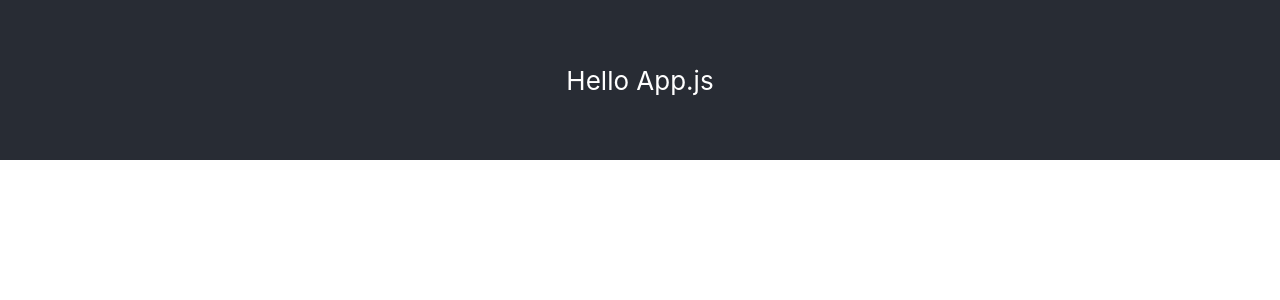
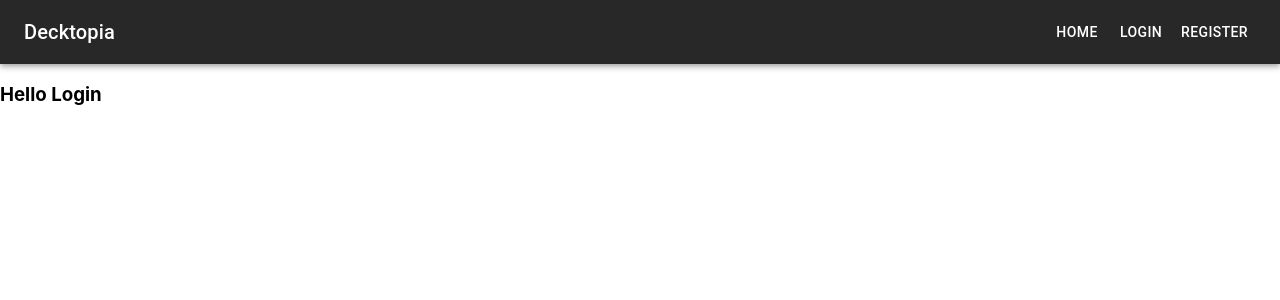
Before and after one commit to keepforever/deck-app-web, a React (Create React App) app: page /login in a window 1280 px wide. Shown: the top 300 px of the page. Built offline with nearby package versions, Linux system fonts and the light colour scheme.

Commit message:
added simple layout and app bar and routes

```diff
--- a/package.json
+++ b/package.json
@@ -4,6 +4,9 @@
     "private": true,
     "dependencies": {
         "@apollo/react-hooks": "^0.1.0-beta.11",
+        "@material-ui/core": "^4.2.1",
+        "@material-ui/icons": "^4.2.1",
+        "@material-ui/styles": "^4.2.1",
         "apollo-cache-inmemory": "^1.6.2",
         "apollo-client": "^2.6.3",
         "apollo-link-http": "^1.5.15",
--- a/src/App.js
+++ b/src/App.js
@@ -1,13 +1,22 @@
 import React from 'react';
 import './App.css';
+import { BrowserRouter as Router, Route } from 'react-router-dom';
+// locals
+import Layout from './comps/layout/Layout';
+import Home from './pages/Home';
+import Login from './pages/Login';
+import Register from './pages/Register';
 
 function App () {
+    console.log('\n', '\n', `hello App `, '\n', '\n');
     return (
-        <div className="App">
-            <header className="App-header">
-                <p>Hello App.js</p>
-            </header>
-        </div>
+        <Router>
+            <Layout>
+                <Route exact path="/" component={Home} />
+                <Route exact path="/login" component={Login} />
+                <Route exact path="/register" component={Register} />
+            </Layout>
+        </Router>
     );
 }
 
--- /dev/null
+++ b/src/comps/layout/Layout.js
@@ -0,0 +1,32 @@
+import React from 'react';
+import PropTypes from 'prop-types';
+import { withStyles } from '@material-ui/core/styles';
+import Navbar from './Navbar';
+
+const styles = theme => ({
+    root: {
+        marginTop: 20,
+        display: 'flex',
+        flexDirection: 'column',
+        alignItems: 'center',
+        minWidth: '85vw',
+        maxWidth: '86vw',
+        minHeight: '75vh',
+        padding: '40px'
+    }
+});
+
+function Layout ({ children, classes }) {
+    return (
+        <React.Fragment>
+            <Navbar />
+            {children}
+        </React.Fragment>
+    );
+}
+
+Layout.propTypes = {
+    classes: PropTypes.object.isRequired
+};
+
+export default withStyles(styles)(Layout);
--- /dev/null
+++ b/src/comps/layout/Navbar.js
@@ -0,0 +1,80 @@
+import React from 'react';
+import { Link } from 'react-router-dom';
+// material ui
+import PropTypes from 'prop-types';
+import { withStyles } from '@material-ui/core/styles';
+import AppBar from '@material-ui/core/AppBar';
+import Toolbar from '@material-ui/core/Toolbar';
+import Typography from '@material-ui/core/Typography';
+import Button from '@material-ui/core/Button';
+// redux
+
+const styles = {
+    root: {
+        flexGrow: 1
+    },
+    myAppBar: {
+        background: '#282828'
+    },
+    grow: {
+        flexGrow: 1
+    },
+    menuButton: {
+        marginLeft: -12,
+        marginRight: 20
+    }
+};
+
+// const logInLink = (
+//     <Button color="inherit" component={Link} to="/auth">
+//         Login
+//     </Button>
+// );
+//
+// const logOutLink = (
+//     <Button color="inherit" component={Link} to="/logout">
+//         Logout
+//     </Button>
+// );
+//
+// const Add = (
+//     <Button color="inherit" component={Link} to="/add">
+//         Add
+//     </Button>
+// );
+
+function Navbar (props) {
+    const { classes } = props;
+    // console.log("Navbar.js, isLoggedIn = ", isLoggedIn, "\n");
+
+    return (
+        <div className={classes.root}>
+            <AppBar className={classes.myAppBar} position="static">
+                <Toolbar>
+                    <Typography
+                        variant="h6"
+                        color="inherit"
+                        className={classes.grow}
+                    >
+                        Decktopia
+                    </Typography>
+                    <Button color="inherit" component={Link} to="/">
+                        Home
+                    </Button>
+                    <Button color="inherit" component={Link} to="/login">
+                        Login
+                    </Button>
+                    <Button color="inherit" component={Link} to="/register">
+                        Register
+                    </Button>
+                </Toolbar>
+            </AppBar>
+        </div>
+    );
+}
+
+Navbar.propTypes = {
+    classes: PropTypes.object.isRequired
+};
+
+export default withStyles(styles)(Navbar);
--- /dev/null
+++ b/src/pages/Home.jsx
@@ -0,0 +1,11 @@
+import React from 'react';
+
+const Home = props => {
+    return (
+        <div>
+            <h3>Hello Home</h3>
+        </div>
+    );
+};
+
+export default Home;
--- /dev/null
+++ b/src/pages/Login.jsx
@@ -0,0 +1,11 @@
+import React from 'react';
+
+const Login = props => {
+    return (
+        <div>
+            <h3>Hello Login</h3>
+        </div>
+    );
+};
+
+export default Login;
--- /dev/null
+++ b/src/pages/Register.jsx
@@ -0,0 +1,11 @@
+import React from 'react';
+
+const Register = props => {
+    return (
+        <div>
+            <h3>Hello Register</h3>
+        </div>
+    );
+};
+
+export default Register;
```
Also changed, not shown: src/comps/layout/styled.js (added, +12 -0 lines), 1 other file (tests, documents, lock files or other folders).
